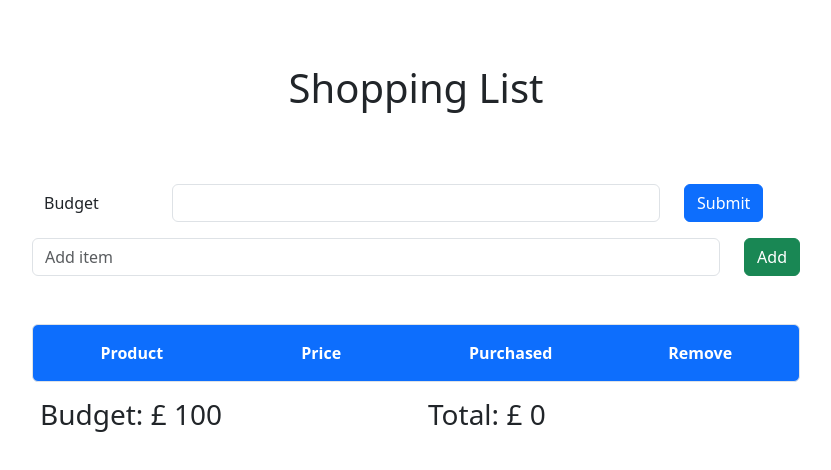
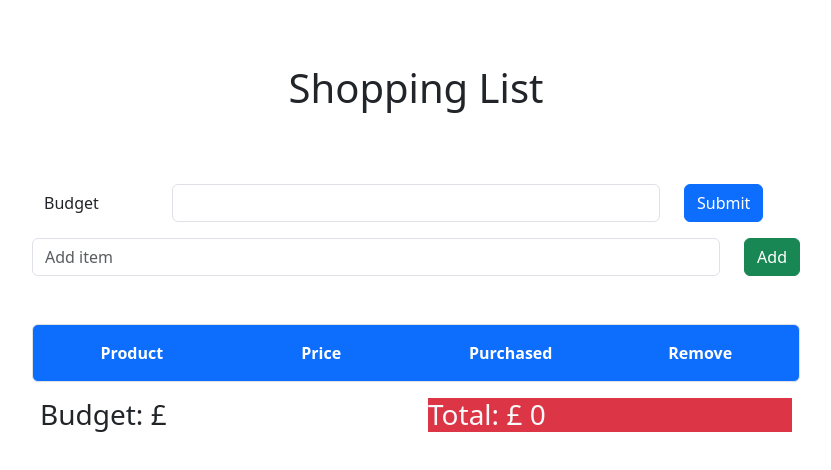
Before and after one commit to mmkobylin/shopping_list, a React (Create React App) app: page / in a window 1280 px wide. Shown: the top 470 px of the page, without its empty margins (224-1055 px from the left). Built offline with nearby package versions, Linux system fonts and the light colour scheme.

Commit message:
07-budget-passed-className-conditional

```diff
--- a/src/components/BudgetInput.js
+++ b/src/components/BudgetInput.js
@@ -10,12 +10,8 @@ export const BudgetInput = ( { addBudget } ) => {
     const [ budget, setBudget ] = useState('');
 
     const handleSubmit = (e) => {
-
         // prevent site from reloading
         e.preventDefault();
-
-        // pass the budget 'up'
-        addBudget( budget );
 
         setBudget('');
     }
@@ -34,7 +30,8 @@ export const BudgetInput = ( { addBudget } ) => {
                         </Form.Control>
                     </Col>
                     <Col sm ="2" >
-                        <Button type="submit">Submit</Button>
+                        {/* here is where the info gets passed */}
+                        <Button type="submit" onClick = { () => addBudget(budget) }>Submit</Button>
                     </Col>
                 </Form.Group>
             </Form>
--- a/src/components/ShoppingList.js
+++ b/src/components/ShoppingList.js
@@ -14,7 +14,9 @@ export const ShoppingList = () => {
     const [ list, setList ] = useState([])
 
     // something here is changing
-    const [ budget, setBudget ] = useState(100);
+    const [ budget, setBudget ] = useState('');
+
+    const [ spend, setOverspend ] = useState(true);
 
     // add item with a random id
     const addItem = item => {
@@ -39,13 +41,20 @@ export const ShoppingList = () => {
         }, 0
     )
 
-    // the information isn't there - we would need the useState.
-    const addBudget = ( { number } ) => {
+    const addBudget = number => {
         // updating the budget
-        setBudget(budget = number);
+        setBudget( number );
+    }
 
-        console.log('number' + number);
+    // now, if the total > budget, we need to run a function that adds the class to the total.
+    // which means we probably need state again:
+    // this needs to be called if either of the values change
+    const checkBudget = ( total, budget ) => {
+        if ( total > budget ) {
+            setOverspend( spend = true );
+        }
     }
+
 
   return (
     <>
@@ -66,12 +75,11 @@ export const ShoppingList = () => {
         <Row className="mt-2 p-2">
             <Value label = { 'Budget' } number = { budget } />
 
-            {/* add info that you can pass back */}
-
             {/* idea - adding the classname if the total > budget  */}
-            <Value label = { 'Total' } number = { totalPrice } />
+            <Value label = { 'Total' } number = { totalPrice } spend = {
+                 spend }
+            />
         </Row>
-
 
     </>
   )
--- a/src/components/Value.js
+++ b/src/components/Value.js
@@ -1,11 +1,15 @@
 import React from 'react'
 import Col from 'react-bootstrap/Col'
 
-export const Value = ( { label, number } ) => {
+// i want the spend to be optional variable
+export const Value = ( { label, number, spend = null } ) => {
 
   return (
     <Col>
-        <h3> { label }: £ { number } </h3>
+        {/* adding addional info about the background */}
+        <h3 className = {`banner ${ spend ? "bg-danger text-light" : ""} `}>
+            { label }: £ { number }
+        </h3>
     </Col>
   )
 }
```
